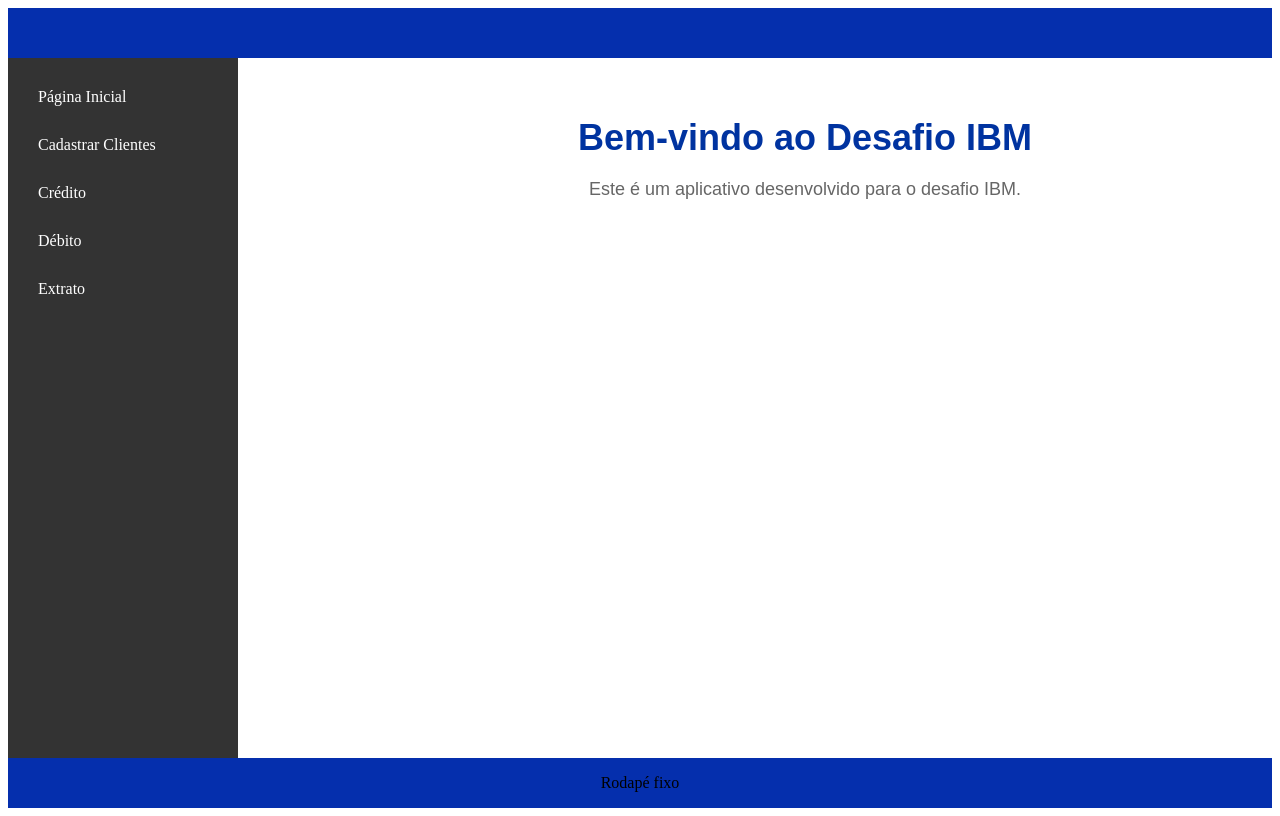
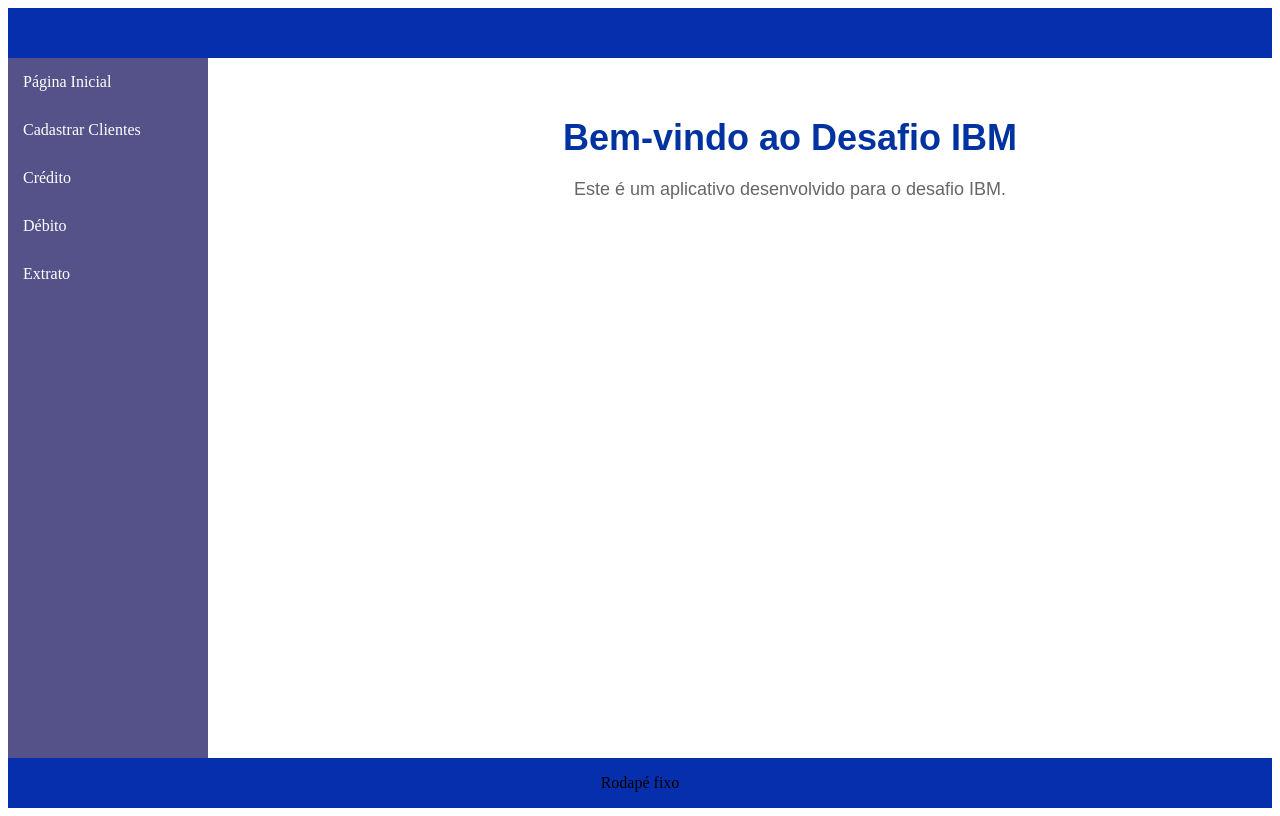
Before and after one commit to allandesenv/desafio-ibm-front, an Angular app in the folder desafio-ibm-app/: page / in a window 1280 px wide. Built offline with nearby package versions, Linux system fonts and the light colour scheme.

Commit message:
Initial Commit

```diff
--- a/desafio-ibm-app/src/app/app.component.css
+++ b/desafio-ibm-app/src/app/app.component.css
@@ -25,7 +25,7 @@
 
   .menu {
     width: 200px;
-    background-color: #333; /* Fundo escuro */
+    background-color: #545288; /* Fundo escuro */
     color: white; /* Letras brancas */
     display: flex;
     flex-direction: column;
@@ -61,12 +61,12 @@
   .menu-icon {
     font-size: 30px;
     cursor: pointer;
-    padding: 10px;
+    padding: 5px;
     display: none;
     background-color: #333;
     color: white;
     position: absolute;
-    top: 10px;
+    top: 8px;
     left: 10px;
   }
 
--- a/desafio-ibm-app/src/app/pages/credito/credito.component.ts
+++ b/desafio-ibm-app/src/app/pages/credito/credito.component.ts
@@ -11,7 +11,7 @@
 export class CreditoComponent implements OnInit {
   operacao: any = {
     id_cliente: 1,
-    valor: 0
+    valor: ""
   };
   mensagem: string | null = null;
   isSuccess: boolean = false;
--- a/desafio-ibm-app/src/app/pages/debito/debito.component.ts
+++ b/desafio-ibm-app/src/app/pages/debito/debito.component.ts
@@ -11,7 +11,7 @@
 export class DebitoComponent implements OnInit {
   operacao: any = {
     id_cliente: 1,
-    valor: 0
+    valor: ""
   };
   mensagem: string | null = null;
   isSuccess: boolean = false;
--- a/desafio-ibm-app/src/styles.css
+++ b/desafio-ibm-app/src/styles.css
@@ -18,7 +18,7 @@
   .menu {
     width: 250px;
     background-color: #f4f4f4;
-    padding: 15px;
+    padding: 0px;
   }
 
   .main-content {
```
